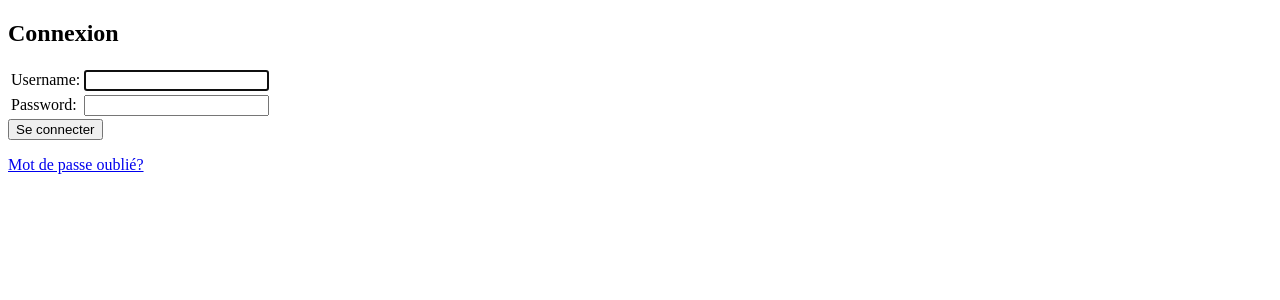
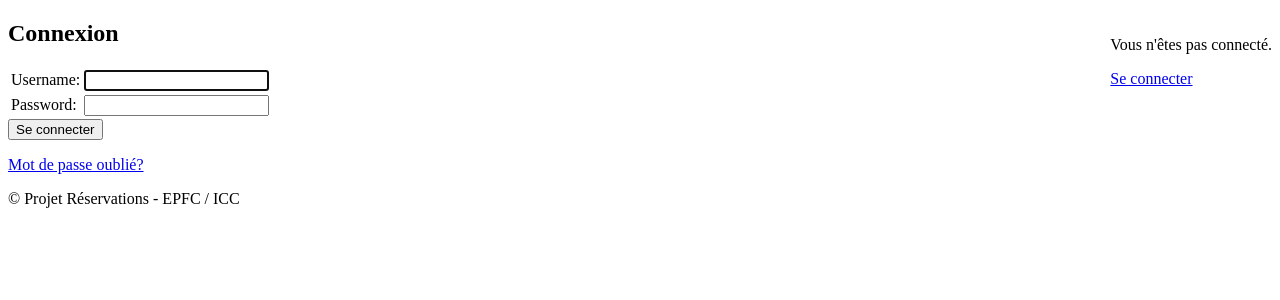
Before and after one commit to harroud-abdelkarim/pid-django-starter-kit, a Django app: page /accounts/login/ in a window 1280 px wide. Shown: the top 300 px of the page. Run offline with Django 5.2, Linux system fonts and the light colour scheme; parts of the project's set-up code (start-up, migrations or seed data) failed here and were passed over.

Commit message:
Frontend authentication - Login

```diff
--- a/reservations/catalogue/templates/layouts/base.html
+++ b/reservations/catalogue/templates/layouts/base.html
@@ -1,3 +1,4 @@
+
 <!doctype html>
 <html lang="fr">
 <head>
@@ -5,7 +6,15 @@
     <title>Projet réservations - {% block title %}Bienvenue{% endblock %}</title>
 </head>
 <body>
+    <div class="container">
+        <header>
+            <div style="float:right">
+                <p>Vous n'êtes pas connecté.</p>
+                <p><a href="{% url 'login' %}">Se connecter</a></p>
+            </div>
+        </header>
 
+        <main>
             <div id="notification">
                 {% if messages %}
                     <ul class="messages">
@@ -18,8 +27,10 @@
                 {% endif %}
             </div>
 
-    <div class="container">
             {% block content %}{% endblock %}
+        </main>
+
+        <footer>&copy; Projet Réservations - EPFC / ICC</footer>
     </div>
 </body>
 </html>
--- a/reservations/reservations/settings.py
+++ b/reservations/reservations/settings.py
@@ -129,4 +129,4 @@ STATIC_URL = 'static/'
 
 DEFAULT_AUTO_FIELD = 'django.db.models.BigAutoField'
 
-LOGIN_REDIRECT_URL = '/catalogue/artist/'
+LOGIN_REDIRECT_URL = '/'
--- a/reservations/reservations/urls.py
+++ b/reservations/reservations/urls.py
@@ -1,8 +1,9 @@
-
+from django.views.generic.base import TemplateView
 from django.contrib import admin
 from django.urls import include, path
 
 urlpatterns = [
+    path('', TemplateView.as_view(template_name='home.html'), name='home'),
     path('accounts/', include('django.contrib.auth.urls')),
     path('catalogue/', include('catalogue.urls')),
     path('admin/', admin.site.urls),
```
Also changed, not shown: reservations/catalogue/templates/home.html (added, +8 -0 lines). Lines whose indentation alone changed are shown as unchanged.
